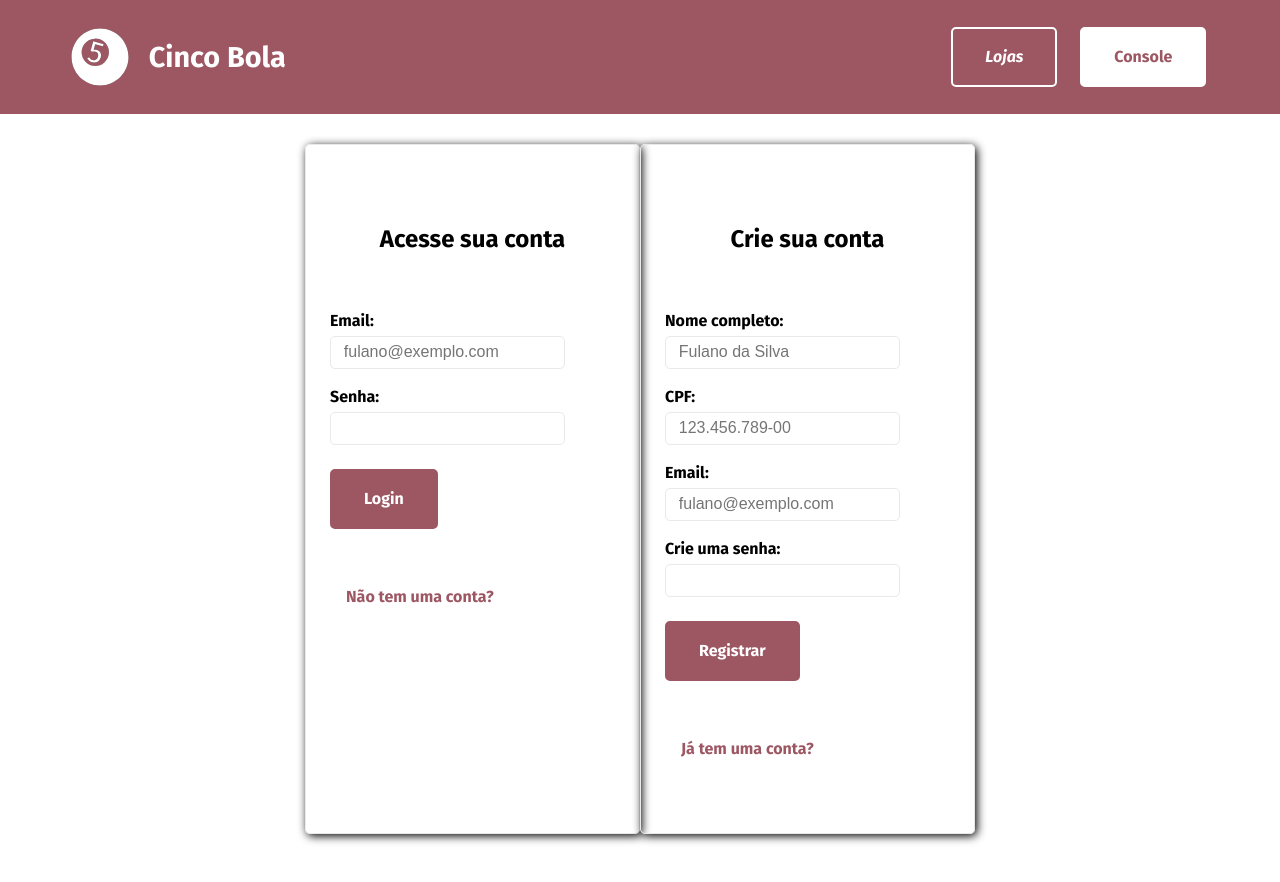
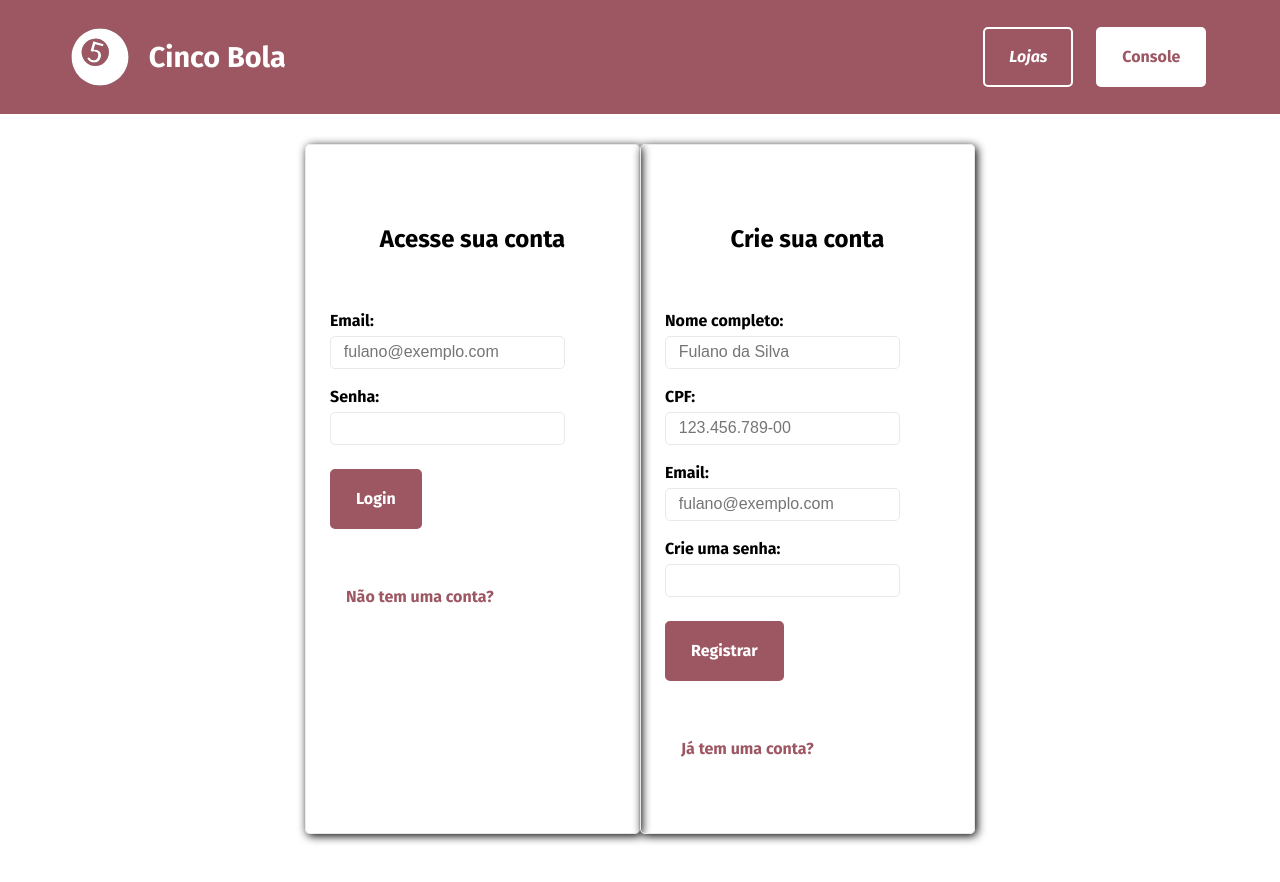
Before and after one commit to Misterio77/BSI-SCC0560, a Jekyll site: the page built from login.html, in a window 1280 px wide and 978 px high. Shown: the top 882 px of the window. Built offline with Jekyll 4.4.1, drawn with Linux system fonts in a browser that asks for light colours.

Commit message:
decrease button padding

```diff
--- a/assets/styles/mvp.scss
+++ b/assets/styles/mvp.scss
@@ -297,7 +297,7 @@ button {
     font-weight: bold;
     line-height: var(--line-height);
     margin: 0.5rem 0;
-    padding: 1rem 2rem;
+    padding: 1rem 1.5rem;
 }
 
 button {
@@ -331,7 +331,7 @@ a i {
     border-radius: var(--border-radius);
     color: var(--color);
     display: inline-block;
-    padding: 1rem 2rem;
+    padding: 1rem 1.5rem;
 }
 
 nav a em,
@@ -505,9 +505,20 @@ blockquote footer {
     font-size: 1.8em;
     color: var(--color-bg);
 }
-@media (max-width: 580px) {
+@media (max-width: 520px) {
     .navbar-logo h1 {
         display: none;
+    }
+    nav {
+        width: 98%;
+        padding: 0 1%;
+    }
+    header a b,
+    header a em,
+    header a i,
+    header a strong {
+        margin-left: 0.1rem;
+        margin-right: 0.1rem;
     }
 }
 svg path {
```
